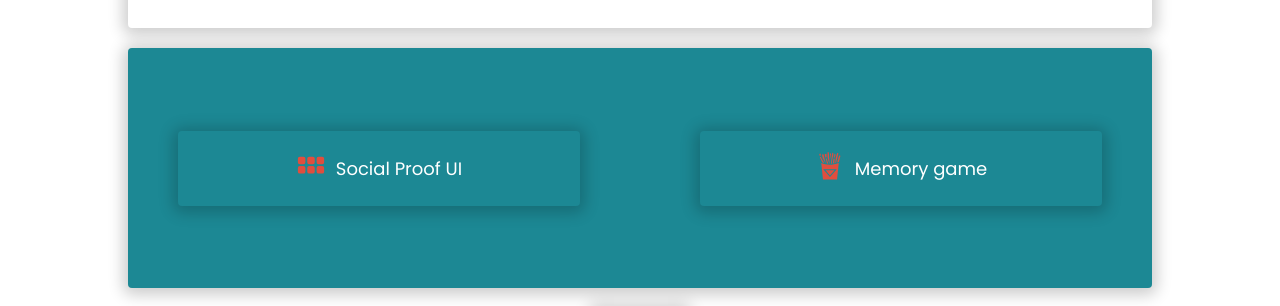
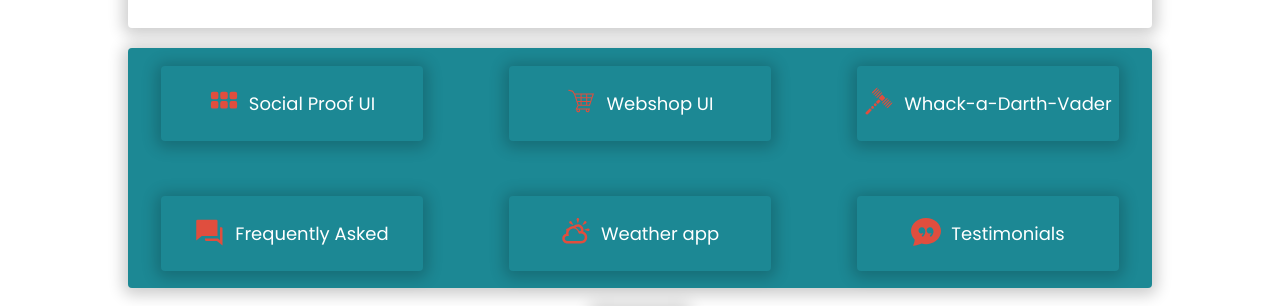
Before and after one commit to Hcmwebs/hcmwebs-react, a React (Create React App) app: page / in a window 1280 px wide. Shown: the part 782-1088 px from the top of the page. Built offline with nearby package versions, Linux system fonts and the light colour scheme; a web font is replaced by a local one.

Commit message:
added different icons for different projects

```diff
--- a/src/js/Projects.js
+++ b/src/js/Projects.js
@@ -1,11 +1,14 @@
-import { GiFrenchFries } from 'react-icons/gi';
-import { BsGrid3X2GapFill } from 'react-icons/bs';
+import { GiFrenchFries, GiToyMallet, GiShoppingCart } from 'react-icons/gi';
+import { BsGrid3X2GapFill, BsChatQuoteFill } from 'react-icons/bs';
+import { TiWeatherPartlySunny } from 'react-icons/ti';
+import { RiQuestionAnswerFill } from 'react-icons/ri';
+
 const Projects = () => {
   return (
     <section className='projects'>
-      <div>
+      <div classname='projects__item'>
         <a
-          href='https://github.com/Hcmwebs/social-proof-section'
+          href='https://social-proof-section-amber-eta.vercel.app/'
           target='_blank'
           noreferrer='https://github.com/'>
           <span>
@@ -14,12 +17,49 @@ const Projects = () => {
           Social Proof UI
         </a>
       </div>
-      <div>
-        <a href='https://github.com/Hcmwebs/memoryGame'>
+      <div classname='projects__item'>
+        <a href='https://webshop-ui-components.vercel.app/' target='_blank'>
           <span>
-            <GiFrenchFries color='rgba(224, 78, 62, 1)' />
+            <GiShoppingCart color='rgba(224, 78, 62, 1)' />
           </span>
-          Memory game
+          Webshop UI
+        </a>
+      </div>
+
+      <div classname='projects__item'>
+        <a
+          href='https://whackamole-5t4gkvwb2-hcmwebs.vercel.app/'
+          target='_blank'>
+          <span>
+            <GiToyMallet color='rgba(224, 78, 62, 1)' />
+          </span>
+          Whack-a-Darth-Vader
+        </a>
+      </div>
+      <div classname='projects__item'>
+        <a href='https://faq-accordion-card-react.vercel.app/' target='_blank'>
+          <span>
+            <RiQuestionAnswerFill color='rgba(224, 78, 62, 1)' />
+          </span>
+          Frequently Asked
+        </a>
+      </div>
+      <div classname='projects__item'>
+        <a href='https://weather-app-jpdbx25om.vercel.app' target='_blank'>
+          <span>
+            <TiWeatherPartlySunny color='rgba(224, 78, 62, 1)' />
+          </span>
+          Weather app
+        </a>
+      </div>
+      <div classname='projects__item'>
+        <a
+          href='https://coding-bootcamp-testimonials-dun.vercel.app/'
+          target='_blank'>
+          <span>
+            <BsChatQuoteFill color='rgba(224, 78, 62, 1)' />
+          </span>
+          Testimonials
         </a>
       </div>
     </section>
```
